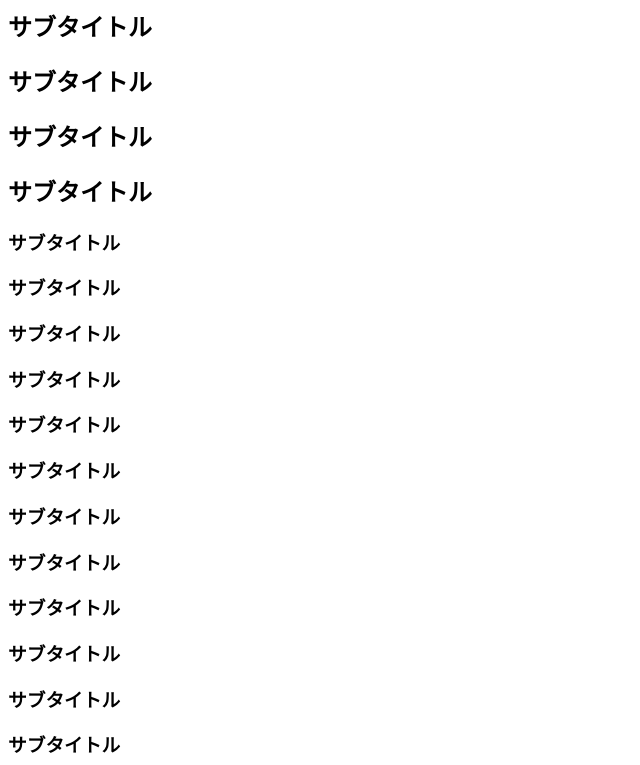
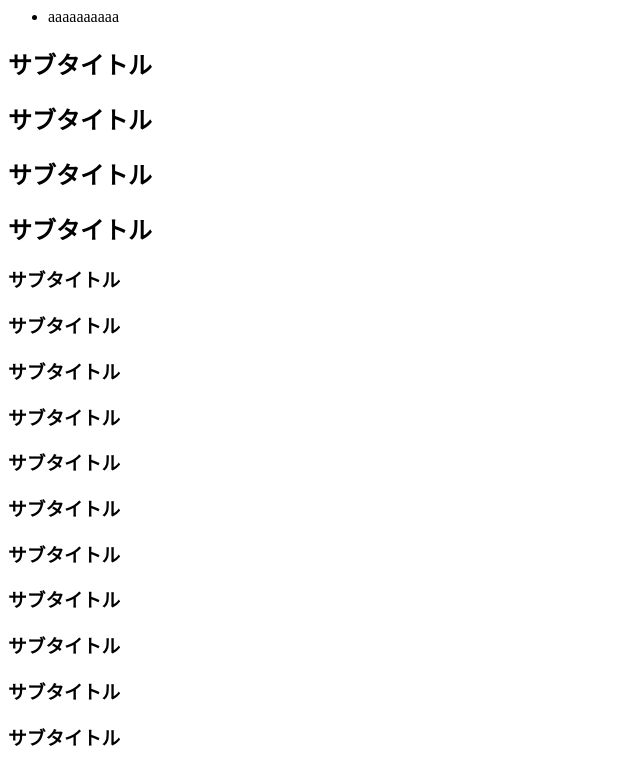
Before and after one commit to recus-y-nakamura/test, a plain HTML site: page index.html in a window 1280 px wide. Shown: the part 81-846 px from the top of the page, without its empty margins (0-640 px from the left). Drawn offline with Linux system fonts and the light colour scheme.

Commit message:
Update index.html

```diff
--- a/index.html
+++ b/index.html
@@ -9,6 +9,11 @@
 <body>
   <header>
     <h1>メインタイトル</h1>
+    <nav>
+      <ul>
+        <li>aaaaaaaaaa</li>
+      <ul>
+     <nav>
   </header>
   <main>
     <section>
```
